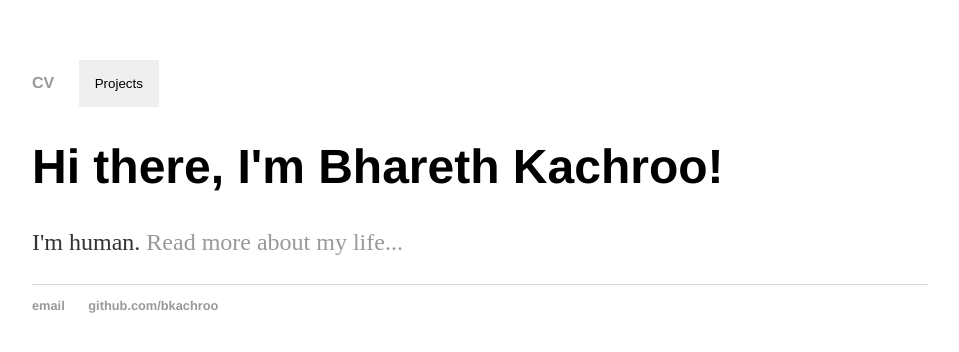
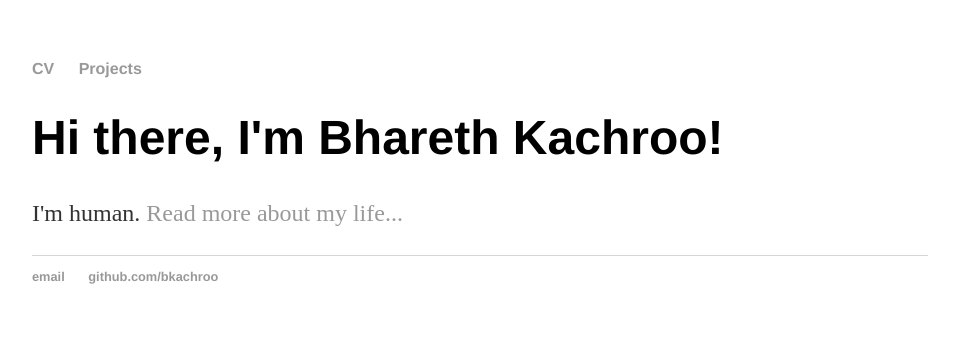
Before and after one commit to bkachroo/bkachroo.github.io, a Jekyll site: the page built from index.html, in a window 1280 px wide. Shown: the top 352 px of the page, without its empty margins (160-1119 px from the left). Built offline with Jekyll 4.4.1, drawn with Linux system fonts in a browser that asks for light colours.

Commit message:
Update default.html
reversing the button, it's ugly.

```diff
--- a/_layouts/default.html
+++ b/_layouts/default.html
@@ -9,7 +9,7 @@
 		<nav>
     		<ul>
         		<li><a href="/cv">CV</a></li>
-			<li><div class="dropdown"><button class="dropdown-btn">Projects</button>
+			<li><div class="dropdown"><a >Projects</a>
 				<div class="dropdown-content">
 				<a href="/projects/idea-mix/Mixing.html"> idea-mix</a>
 				</div>
```
